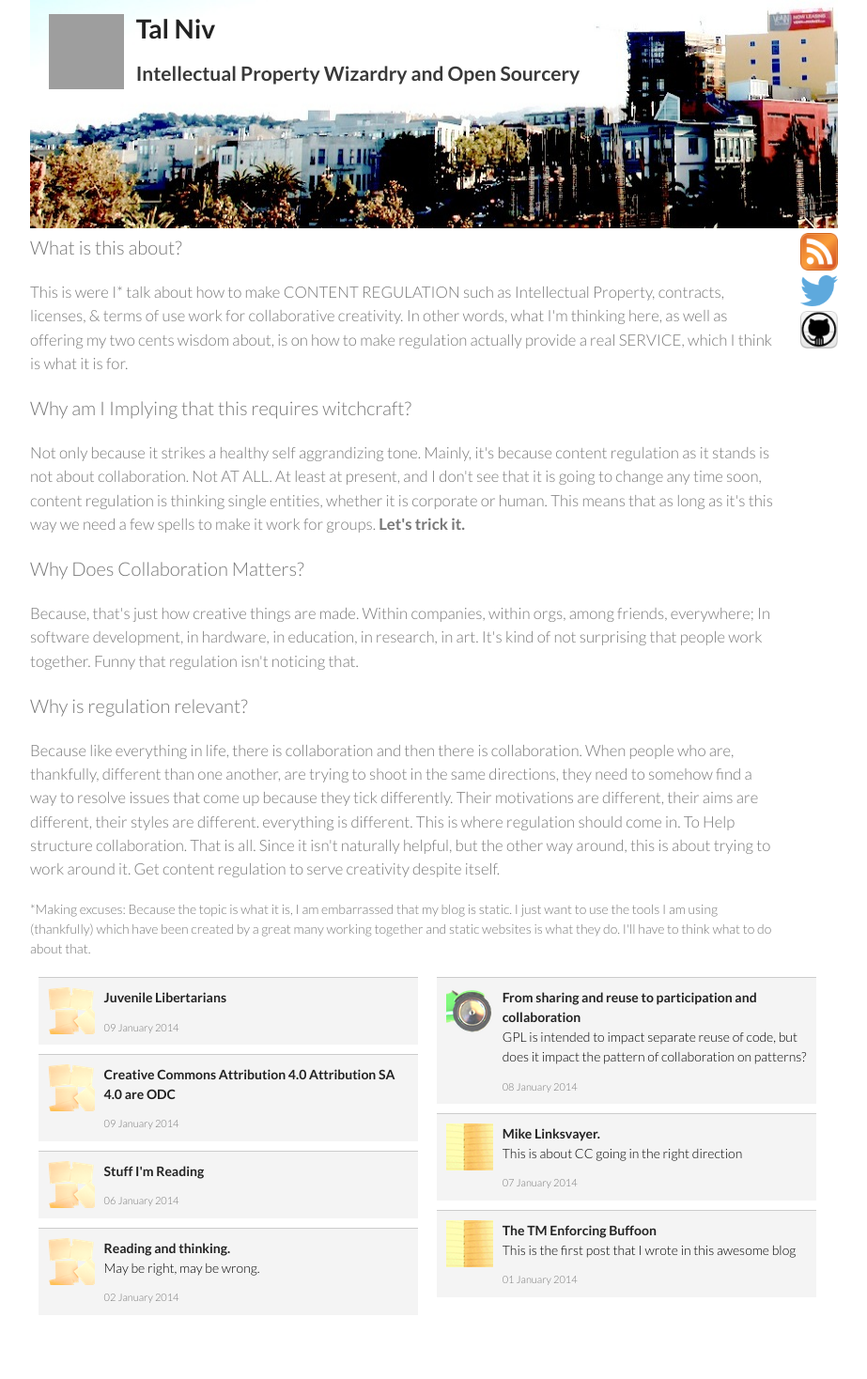
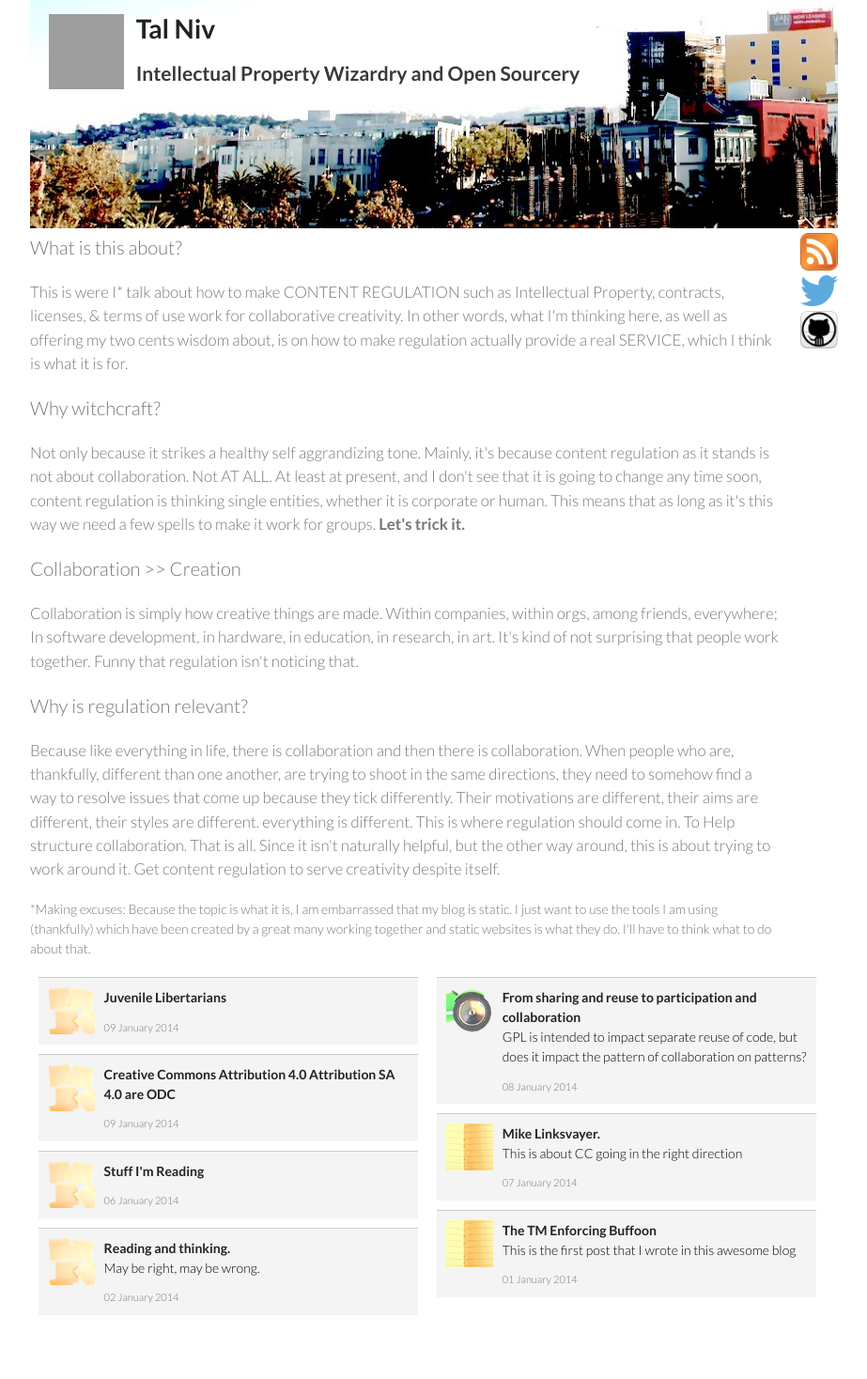
Before and after one commit to talniv/talniv.github.io, a Jekyll site: the page built from index.html, in a window 1280 px wide. Shown: the whole page at 94% size, without its empty margins (178-1101 px from the left). Built offline with Jekyll 4.4.1, drawn with Linux system fonts in a browser that asks for light colours; grey boxes are pictures that could not be loaded.

Commit message:
Update index.html

```diff
--- a/index.html
+++ b/index.html
@@ -86,10 +86,10 @@ div.post_box p {
         <div class="head_text">
 <p> <big><big> What is this about? </big></big></p>
           <p><big>This is were I* talk about how to make CONTENT REGULATION such as Intellectual Property, contracts, licenses, & terms of use work for collaborative creativity. In other words, what I'm thinking here, as well as offering my two cents wisdom about, is on how to make regulation actually provide a real SERVICE, which I think is what it is for.</big> </p>
-          <p> <big><big> Why am I Implying that this requires witchcraft?</big></big>  </p>
+          <p> <big><big> Why witchcraft?</big></big>  </p>
           <p> <big>Not only because it strikes a healthy self aggrandizing tone. Mainly, it's because content regulation as it stands is not about collaboration. Not AT ALL. At least at present, and I don't see that it is going to change any time soon, content regulation is thinking single entities, whether it is corporate or human. This means that as long as it's this way we need a few spells to make it work for groups.  <b> Let's trick it. </b> </big> </p>
-<p> <big><big> Why Does Collaboration Matters?</big></big>  </p>
-<p> <big> Because, that's just how creative things are made. Within companies, within orgs, among friends, everywhere; In software development, in hardware, in education, in research, in art. It's kind of not surprising that people work together.  Funny that regulation isn't noticing that. </big> </p>
+<p> <big><big> Collaboration >> Creation </big></big>  </p>
+<p> <big> Collaboration is simply how creative things are made. Within companies, within orgs, among friends, everywhere; In software development, in hardware, in education, in research, in art. It's kind of not surprising that people work together.  Funny that regulation isn't noticing that. </big> </p>
 <p> <big><big> Why is regulation relevant?</big></big>  </p>
 <p> <big> Because like everything in life, there is collaboration and then there is collaboration. When people who are, thankfully, different than one another, are trying to shoot in the same directions, they need to somehow find a way to resolve issues that come up because they tick differently. Their motivations are different, their aims are different, their styles are different. everything is different. This is where regulation should come in. To Help structure collaboration. That is all. Since it isn't naturally helpful, but the other way around, this is about trying to work around it. Get content regulation to serve creativity despite itself.</big>  </p>
 
```
